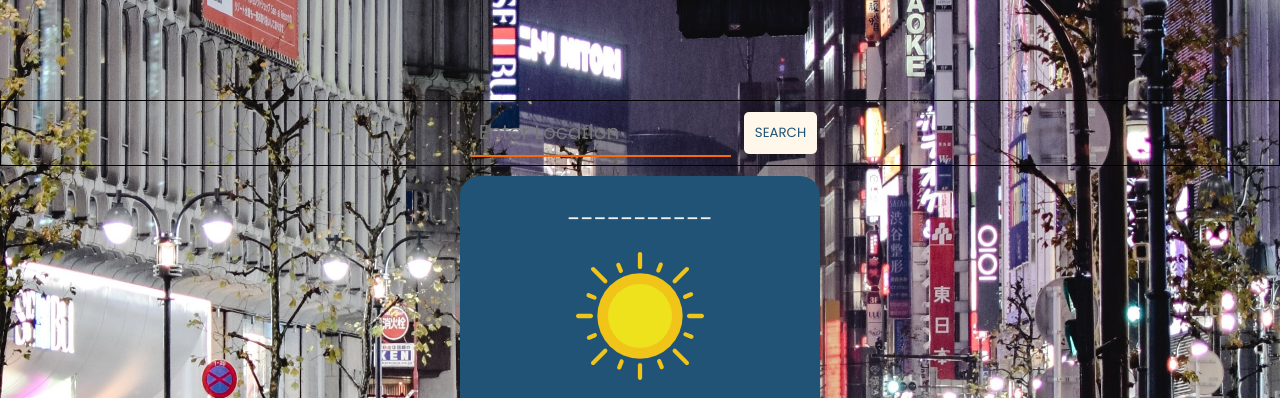
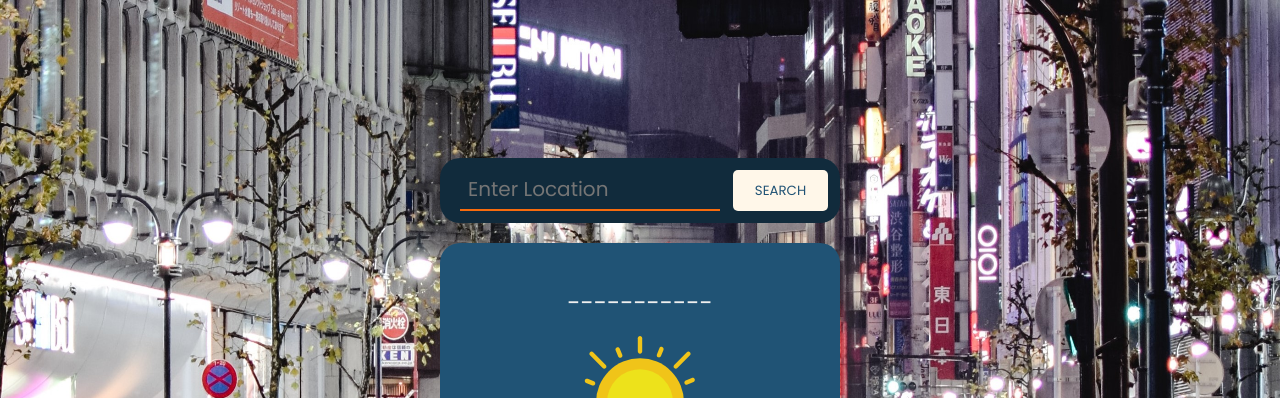
Before and after one commit to Josiah-090602/FOUL, a plain HTML site: page index.html in a window 1280 px wide. Shown: the top 398 px of the page. Drawn offline with Linux system fonts and the light colour scheme.

Commit message:
css update

```diff
--- a/style.css
+++ b/style.css
@@ -11,6 +11,13 @@
     --color3: #F66B0E;
     --color4: #EFEFEF;
 }
+body{
+    display: flex;
+    flex-direction: column;
+    align-items: center;
+    justify-content: center;
+    height: 100vh;
+}
 body #background{
     height: 100%;
     width: 100%;
@@ -21,11 +28,13 @@
     top: 0;
 }
 #search_form{
-    border: 1px solid black;
     display: flex;
     justify-content: center;
-    align-items: center;
-    margin-top: 100px;
+    background-color: var(--color1);
+    width: 400px;
+    height: 65px;
+    padding: 12px;
+    border-radius: 20px;
 }
 
 #temp{
@@ -61,15 +70,15 @@
 
 main{
     padding: 20px;
-    margin-top: 10px;
     background-color: var(--color2);
     border-radius: 20px;
-    width: 360px;
-    height: 360px;
+    width: 400px;
+    height: 400px;
     display: flex;
     align-items: center;
     justify-content: center;
     flex-direction: column;
+    margin-top: 20px;
     margin-left: auto;
     margin-right: auto;
     box-shadow: 10px 10px 10px 10px rgb(112,102,102,0.2);
@@ -84,6 +93,7 @@
     margin-left: 5px;
     padding: 11px;
     border: none;
+    width: 100px;
     transition: all 0.3s ease-in-out 0s;
 }
 #search_btn:hover{
@@ -96,7 +106,7 @@
     width: 260px;
     overflow: hidden;
     font-size: 20px;
-    margin: 8px;
+    margin: 0px 8px 0px 8px;
     padding: 8px;
     border-bottom: 2px solid var(--color3);
     color: #EFEFEF;
```
